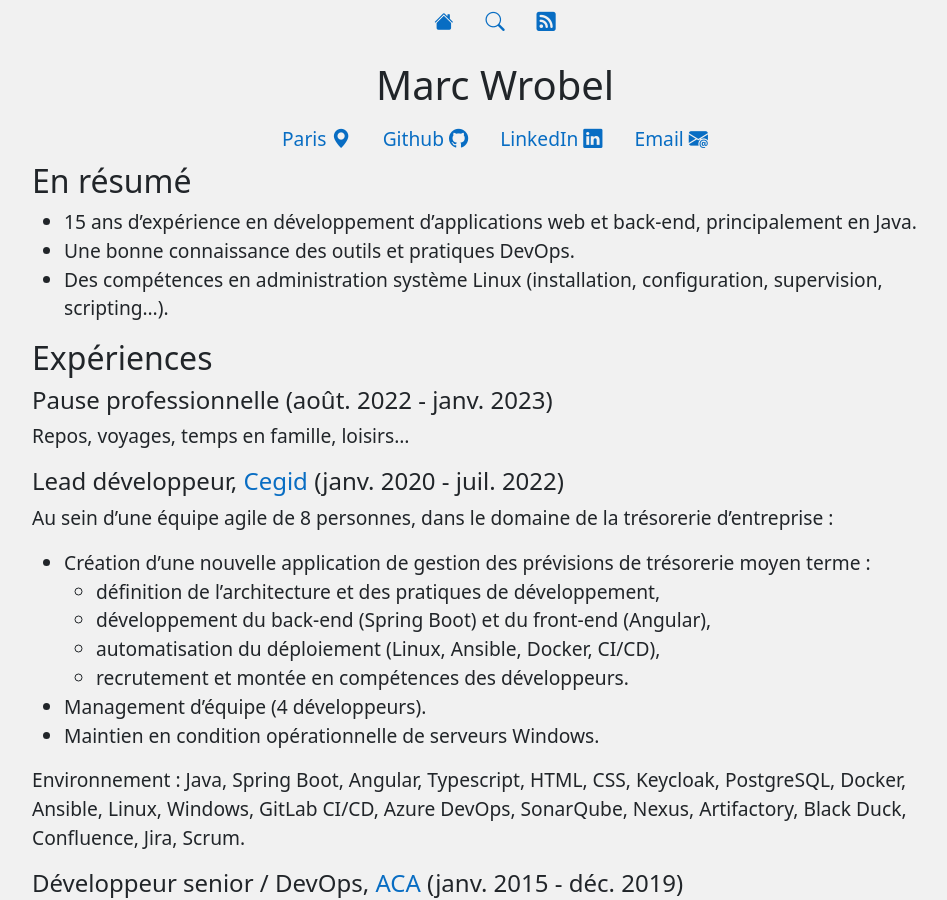
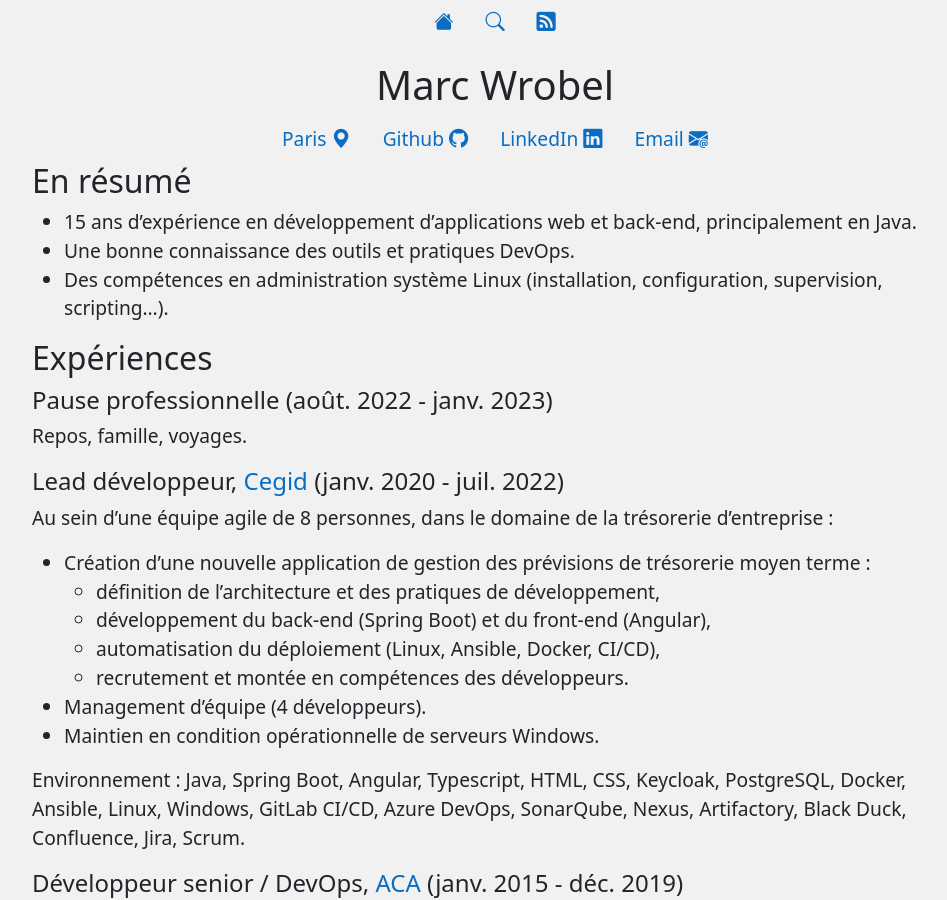
Before and after one commit to marcwrobel/marcwrobel.github.io, a Jekyll site: the page built from a-propos.md, in a window 1280 px wide and 900 px high. Shown: the whole window, without its empty margins (145-1092 px from the left). Built offline with Jekyll 4.4.1, drawn with Linux system fonts in a browser that asks for light colours.

Commit message:
Modification de la section 'Pause professionnelle'

```diff
--- a/a-propos.md
+++ b/a-propos.md
@@ -18,7 +18,7 @@ translated_title: English version
 
 #### Pause professionnelle (août. 2022 - janv. 2023)
 
-Repos, voyages, temps en famille, loisirs…
+Repos, famille, voyages.
 
 #### Lead développeur, [Cegid](https://www.linkedin.com/company/cegid/) (janv. 2020 - juil. 2022)
 
```
